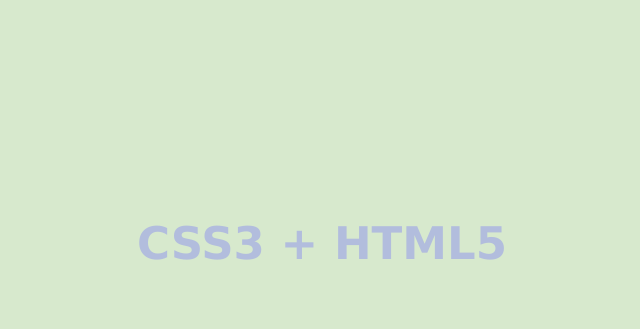
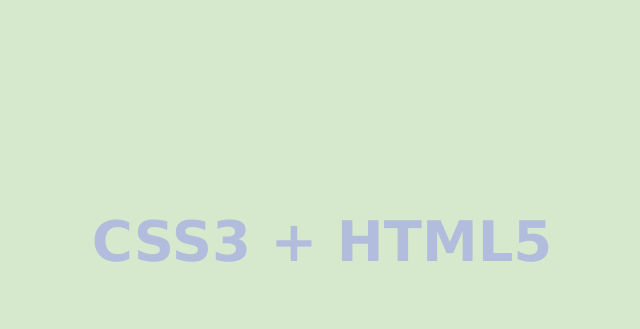
Before and after one commit to basegiojunior/30-dias-de-css, a plain HTML site: page dia 13/index.html in a window 1280 px wide. Shown: the part 130-459 px from the top of the page, without its empty margins (318-958 px from the left). Drawn offline with Linux system fonts and the light colour scheme.

Commit message:
line height ajustado

```diff
--- a/dia 13/style.css
+++ b/dia 13/style.css
@@ -17,7 +17,8 @@ body {
 }
 
 h1 {
-  font-size: 45px;
+  font-size: 56px;
+  line-height: 56px;
   font-family: Verdana, Geneva, Tahoma, sans-serif;
 }
 
```
